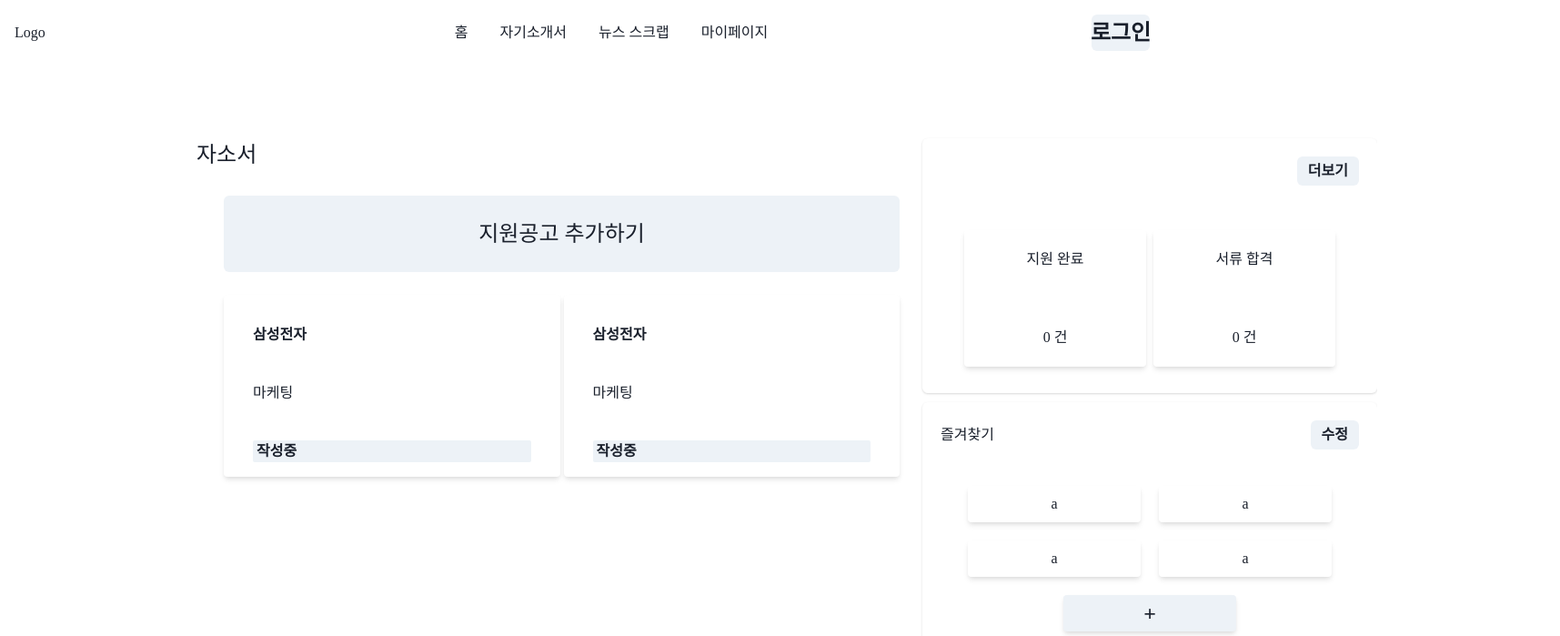
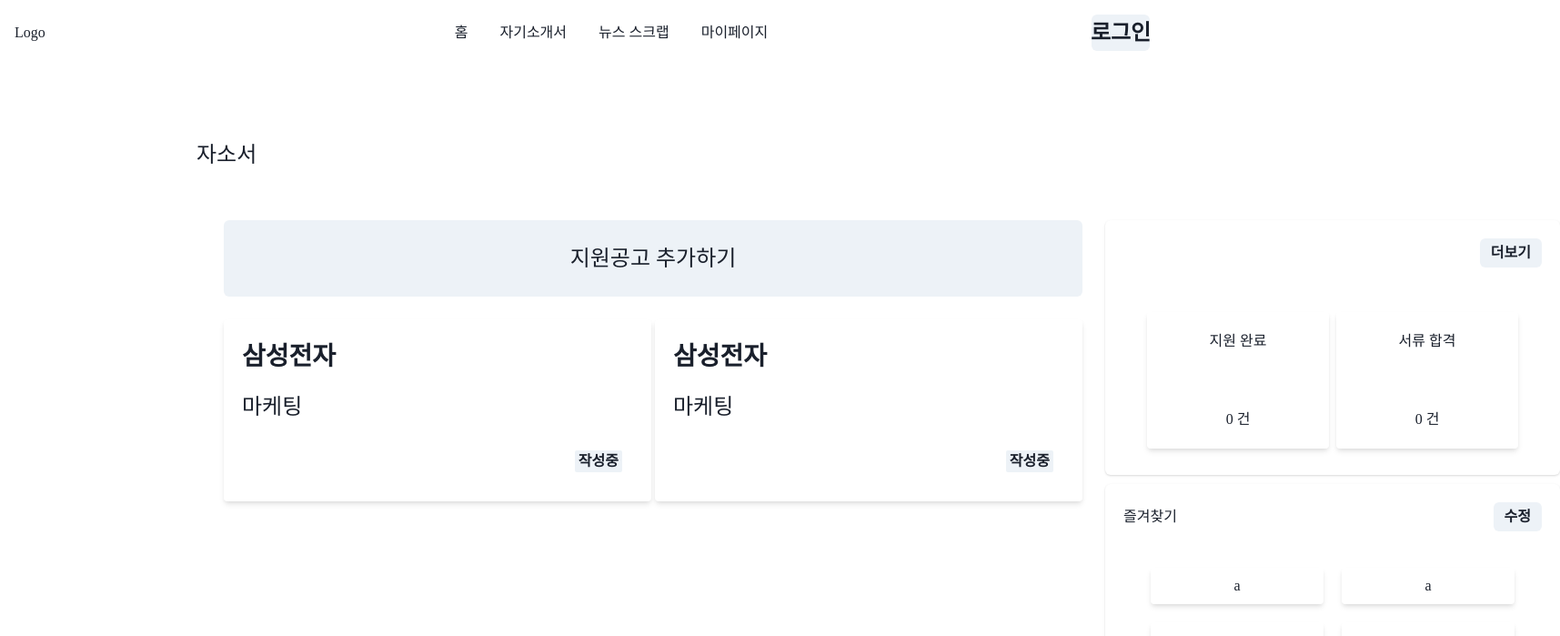
Before and after one commit to 308TEN009/potenday-fe, a React (Vite) app: page / in a window 1280 px wide. Shown: the top 699 px of the page at 91% size, 1715 px wide, since content can reach past the window. Built offline with nearby package versions, Linux system fonts and the light colour scheme; a web font is replaced by a local one.

Commit message:
[FIX] 자소서 리스트 카드형태로 수저 완료

```diff
--- a/src/components/home/coverLetter/CoverLatterItem.tsx
+++ b/src/components/home/coverLetter/CoverLatterItem.tsx
@@ -10,7 +10,7 @@
 const CoverLatterItem = ({
                            companyName,
                            status,
-                           duty
+                           duty,
                          }: CoverLatterRowProp) => {
   return <GridItem>
     <Card h={'200px'}
@@ -19,17 +19,17 @@
           borderRadius={'base'}
           p={3}
           mb={3}>
-      <CardHeader>
-        <Text fontWeight={'bold'}>
+      <CardHeader p={2}>
+        <Text fontWeight={'bold'}
+              fontSize={'ml'}>
           {companyName}
         </Text>
       </CardHeader>
-      <CardBody>
-        <Text> {duty}</Text>
+      <CardBody p={2}>
+        <Text fontSize={'md'}> {duty}</Text>
         </CardBody>
         <CardFooter>
-        <Badge w={'100%'}
-               float={'right'}
+        <Badge ml={'auto'}
         fontSize={'sm'}>
       {status}
         </Badge>
@@ -38,4 +38,4 @@
         </GridItem>;
       };
 
-export default CoverLatterItem;
+      export default CoverLatterItem;;
--- a/src/components/home/coverLetter/CoverLatterList.tsx
+++ b/src/components/home/coverLetter/CoverLatterList.tsx
@@ -17,7 +17,7 @@
     },
   ];
 
-  return <Grid mt={'10px'} templateColumns={'repeat(2, 1fr)'} gap={1}>
+  return <Grid mt={'10px'} templateColumns={'repeat(2, 470px)'} gap={1}>
     {dummyData.map(it => <CoverLatterItem key={it.coverLatterKey} {...it} />)}
   </Grid>;
 };
--- a/src/components/home/coverLetter/CoverLetterContainer.tsx
+++ b/src/components/home/coverLetter/CoverLetterContainer.tsx
@@ -11,9 +11,8 @@
     onClose();
   };
   return <Box>
-    <Text fontSize={'md'} w={'100%'} mb={'27px'}>자소서</Text>
     <Box pl={'30px'}
-         w={'773px'}
+         w={'100%'}
          boxSizing={'border-box'}>
       <AddJobPostingButton onClick={onOpen} />
       <CoverLatterList />
--- a/src/pages/Home.tsx
+++ b/src/pages/Home.tsx
@@ -1,19 +1,23 @@
-import { Flex, VStack } from '@chakra-ui/react';
+import { Box, Flex, Text, VStack } from '@chakra-ui/react';
 import StatusBoard from '@components/home/statusBoard/StatusBoard';
 import Bookmark from '@components/home/bookmark/Bookmark';
 import CoverLetterContainer from '@components/home/coverLetter/CoverLetterContainer';
 
 const Home = () => {
-  return <Flex mt={'54px'}
+  return <Box>
+    <Text fontSize={'md'} w={'100%'} mb={'27px'}>자소서</Text>
+    <Flex mt={'54px'}
           w={'100%'}
           gap={'25px'}
           justifyContent={'space-between'}>
+
       <CoverLetterContainer />
       <VStack gap={'10px'}>
         <StatusBoard />
         <Bookmark />
       </VStack>
-  </Flex>;
+    </Flex>
+  </Box>;
 };
 
 export default Home;
--- a/src/theme/index.ts
+++ b/src/theme/index.ts
@@ -8,6 +8,7 @@
 const typography = {
   fontSizes: {
     lg: '36px',
+    ml: '28px',
     md: '24px',
     sm: '16px',
   },
```
Lines whose indentation alone changed are shown as unchanged.
